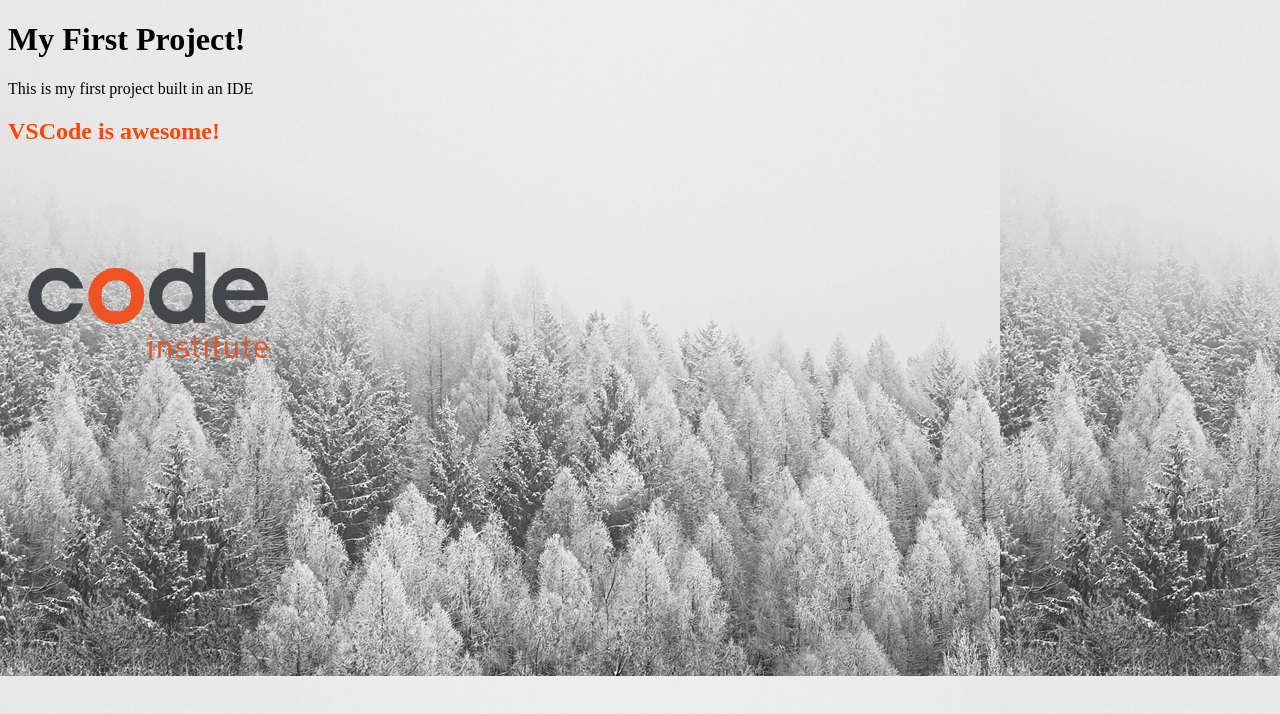
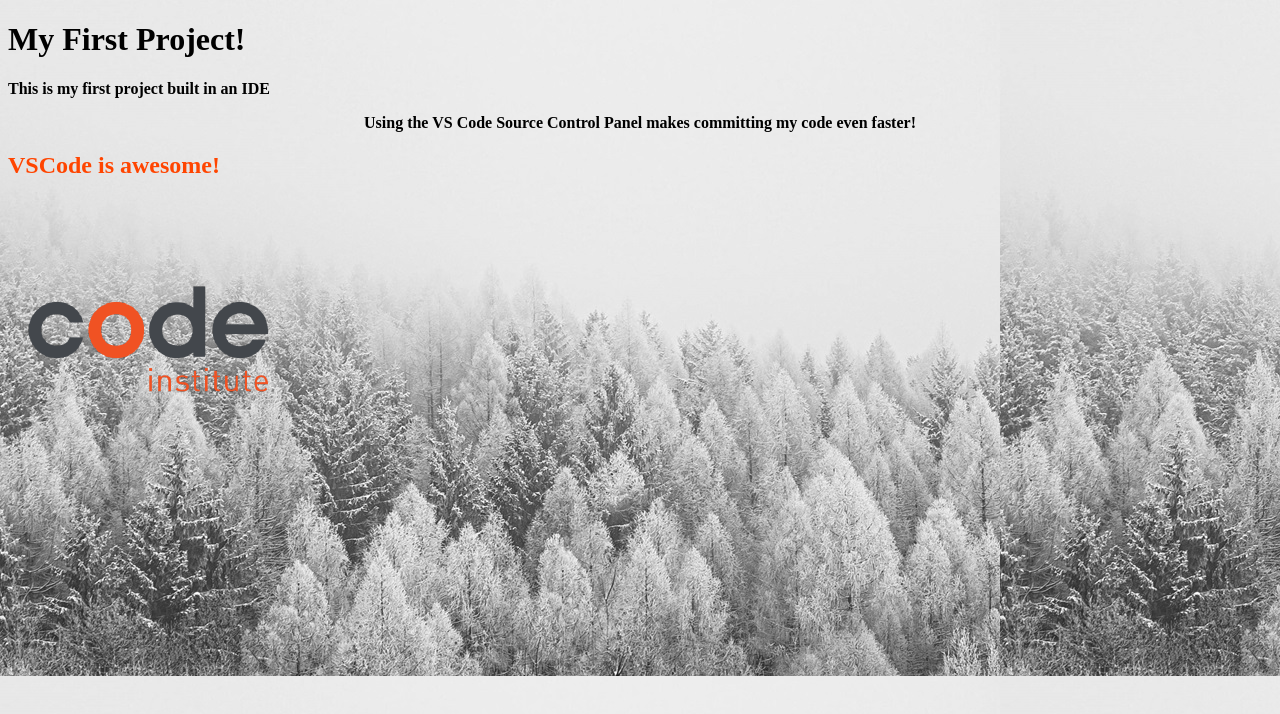
Before and after one commit to BayanAbaoub/my-first-project, a plain HTML site: page index.html in a window 1280 px wide. Drawn offline with Linux system fonts and the light colour scheme.

Commit message:
Add centered text paragraph and style rule for text-center class.

```diff
--- a/assets/css/styles.css
+++ b/assets/css/styles.css
@@ -1,3 +1,5 @@
 body {background-color: lightgrey;
 background-image: url("../images/background-img.jpg")}
 h2 {color:orangered}
+p {font-weight:bold}
+.text-center {text-align:center;}
--- a/index.html
+++ b/index.html
@@ -3,12 +3,13 @@
 <head>
     <meta charset="UTF-8">
     <meta name="viewport" content="width=device-width, initial-scale=1.0">
-    <title>Document</title>
+    <title>My First Project</title>
     <link rel="stylesheet" href="assets/css/styles.css">
 </head>
 <body>
     <h1>My First Project!</h1>
     <p>This is my first project built in an IDE</p>
+    <p class="text-center">Using the VS Code Source Control Panel makes committing my code even faster!</p>
     <h2>VSCode is awesome!</h2>
     <img src="assets/images/ci-logo.png"  alt="Code Institute Logo">
 
```
